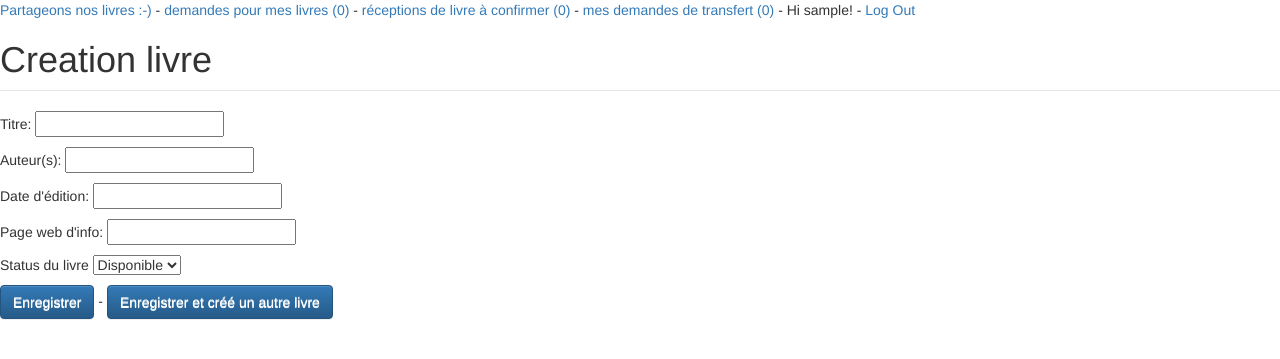
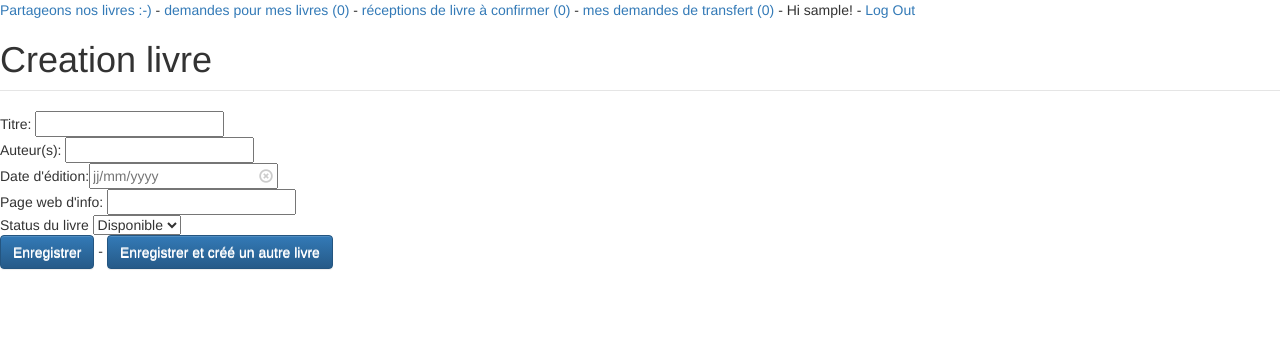
Before and after one commit to ngandriau/livrepartage, a Django app: page /livres/initnewlivre/ in a window 1280 px wide. Shown: the top 359 px of the page. Run offline with Django 4.2, Linux system fonts and the light colour scheme; the visitor is signed in with stand-in values (Sample User, id 1); some libraries are stand-ins or nearby versions.

Commit message:
support basic saisie et modification de la date de publication d'un livre

```diff
--- a/livres/templates/livres/livre_edit.html
+++ b/livres/templates/livres/livre_edit.html
@@ -8,6 +8,22 @@
 {% endblock header %}
 
 {% block content %}
+    <style media="screen">
+
+        #dateEditionClear {
+            position: absolute;
+            right: 5px;
+            top: 0;
+            bottom: 0;
+            height: 14px;
+            margin: auto;
+            font-size: 14px;
+            cursor: pointer;
+            color: #ccc;
+        }
+    </style>
+
+
     {% if action == 'creation' %}
         <form action="{% url 'livres:subnouvlivre' %}" method="post">
     {% else %}
@@ -18,19 +34,24 @@
     <legend><h1>{% if action == 'creation' %}Creation{% else %}Modifier {% endif %} livre</h1></legend>
     {% if error_message %}<p><strong>{{ error_message }}</strong></p>{% endif %}
     <input type="hidden" name="livre_id" value="{{ livre.id }}">
-    <p/>Titre: <input type="text" name="titre" id="titre" value="{{ livre.titre_text }}">
-    <p/>Auteur(s): <input type="text" name="auteur" id="auteur" value="{{ livre.auteur_text }}">
+    <div>Titre: <input type="text" name="titre" id="titre" value="{{ livre.titre_text }}"></div>
+    <div>Auteur(s): <input type="text" name="auteur" id="auteur" value="{{ livre.auteur_text }}"></div>
     {% if action != 'creation' %}
-    <p/>Code de couverture: {{ livre.livre_code }}
+        <div>Code de couverture: {{ livre.livre_code }}</div>
     {% endif %}
-    <p/>Date d'&eacutedition: <input type="text" name="dateedition" id="dateedition"
-                                     value="{{ livre.publication_date }}">
-    <p/>Page web d'info: <input type="text" name="pageweb" id="pageweb" value="{{ livre.url_externe_livre_text }}">
-    <p/>Status du livre
+    <div class="btn-group">
+        Date d'&eacutedition:<input type="text" name="dateEditionInput" id="dateEditionInput" placeholder="jj/mm/yyyy"
+                                    value='{{ livre.publication_date|date:"d M Y"|default_if_none:"" }}'>
+        <span id="dateEditionClear" class="glyphicon glyphicon-remove-circle"></span>
+    </div>
+    <div>Page web d'info: <input type="text" name="pageweb" id="pageweb" value="{{ livre.url_externe_livre_text }}">
+    </div>
+    <div>Status du livre
         <select name="transferable_status">
             <option value="DISP" selected>Disponible</option>
             <option value="LECT">En lecture</option>
         </select>
+    </div>
 </fieldset>
 <button class="btn btn-primary btn-default" type="submit">Enregistrer</button>
 {% if action == 'creation' %}-
@@ -39,3 +60,13 @@
 </form>
 
 {% endblock content %}
+
+{% block footer_scripts %}
+    <script type="text/javascript">
+    $("#dateEditionClear").click(function(){
+        $("#dateEditionInput").val('');
+    });
+
+
+    </script>
+{% endblock %}
--- a/livres/views.py
+++ b/livres/views.py
@@ -3,7 +3,7 @@ from django.contrib.auth.decorators import login_required
 from django.http import HttpResponseRedirect
 from django.shortcuts import get_object_or_404, render, redirect
 from django.urls import reverse
-from django.utils import dateparse
+import dateparser
 from django.utils import timezone
 from django.views import generic
 from django.db.models import Q
@@ -92,7 +92,9 @@ def submit_nouveau_livre(request):
         createur=request.user,
         possesseur=request.user,
         transferable_status=request.POST['transferable_status'],
-        url_externe_livre_text=request.POST['pageweb'])
+        url_externe_livre_text=request.POST['pageweb'],
+        publication_date = dateparser.parse(request.POST['dateEditionInput'], languages=['fr'])
+    )
     livre.save()
     livre.livre_code = f"{config('LIVRE_CODE_PREFIX')}{livre.id}"
     livre.save()
@@ -106,8 +108,6 @@ def submit_nouveau_livre(request):
 @login_required()
 def submit_edit_livre(request):
     print(f"submit_edit_livre({request.POST['livre_id']}) - status: {request.POST['transferable_status']}")
-    print(request.POST['dateedition'])
-    print(dateparse.parse_date(request.POST['dateedition']))
 
     livre = get_object_or_404(Livre, pk=request.POST['livre_id'])
 
@@ -119,7 +119,7 @@ def submit_edit_livre(request):
     livre.titre_text = request.POST['titre']
     livre.auteur_text = request.POST['auteur']
     livre.transferable_status = request.POST['transferable_status']
-    livre.publication_date = dateparse.parse_date(request.POST['dateedition'])
+    livre.publication_date = dateparser.parse(request.POST['dateEditionInput'], languages=['fr'])
     livre.url_externe_livre_text = request.POST['pageweb']
     livre.save()
     return HttpResponseRedirect(reverse('livres:index'))
--- a/requirements.txt
+++ b/requirements.txt
@@ -2,3 +2,4 @@ Django==4.0.2
 python-decouple==3.5
 requests==2.27.1
 sqlalchemy==1.4.31
+dateparser==1.1.0
```
Lines whose indentation alone changed are shown as unchanged.
